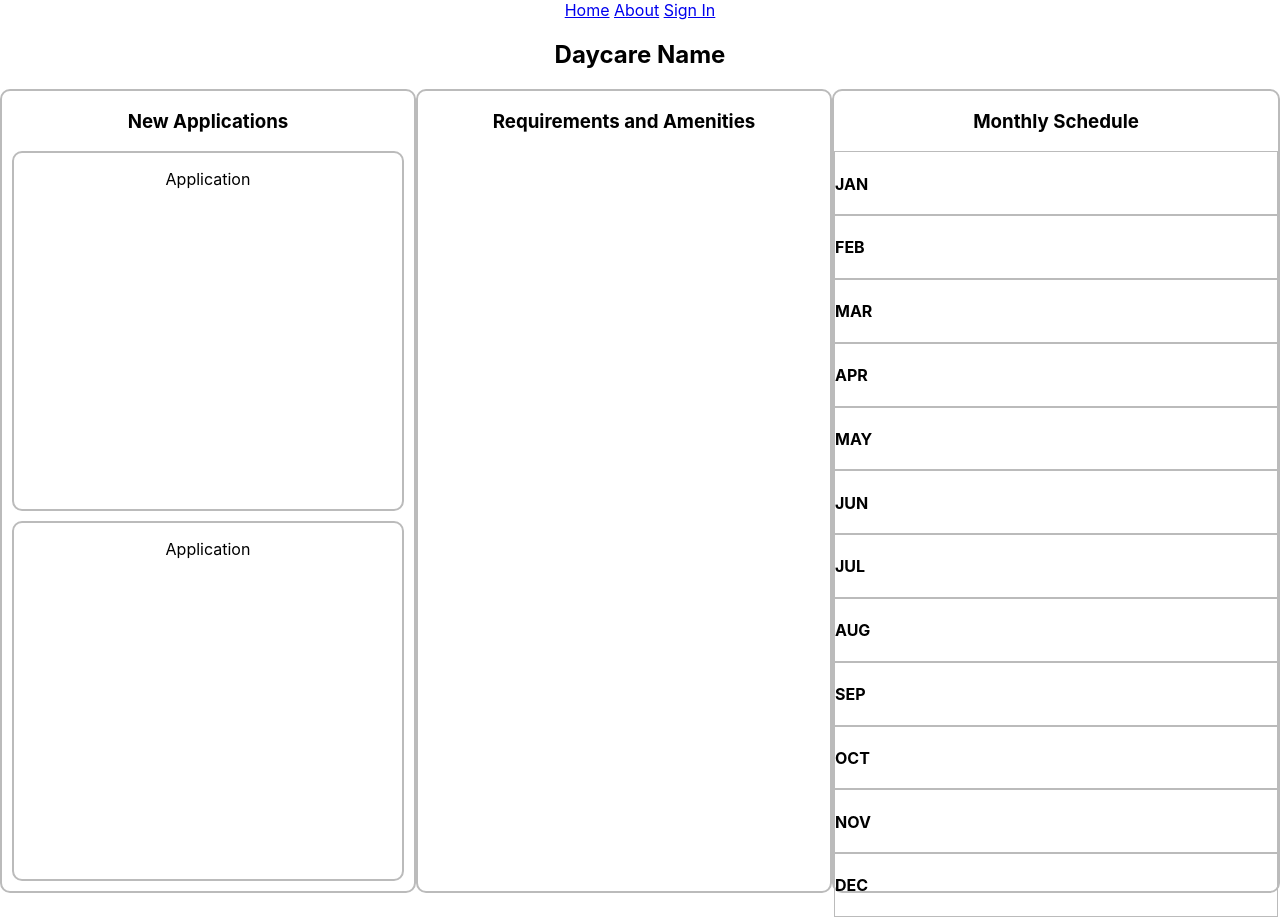
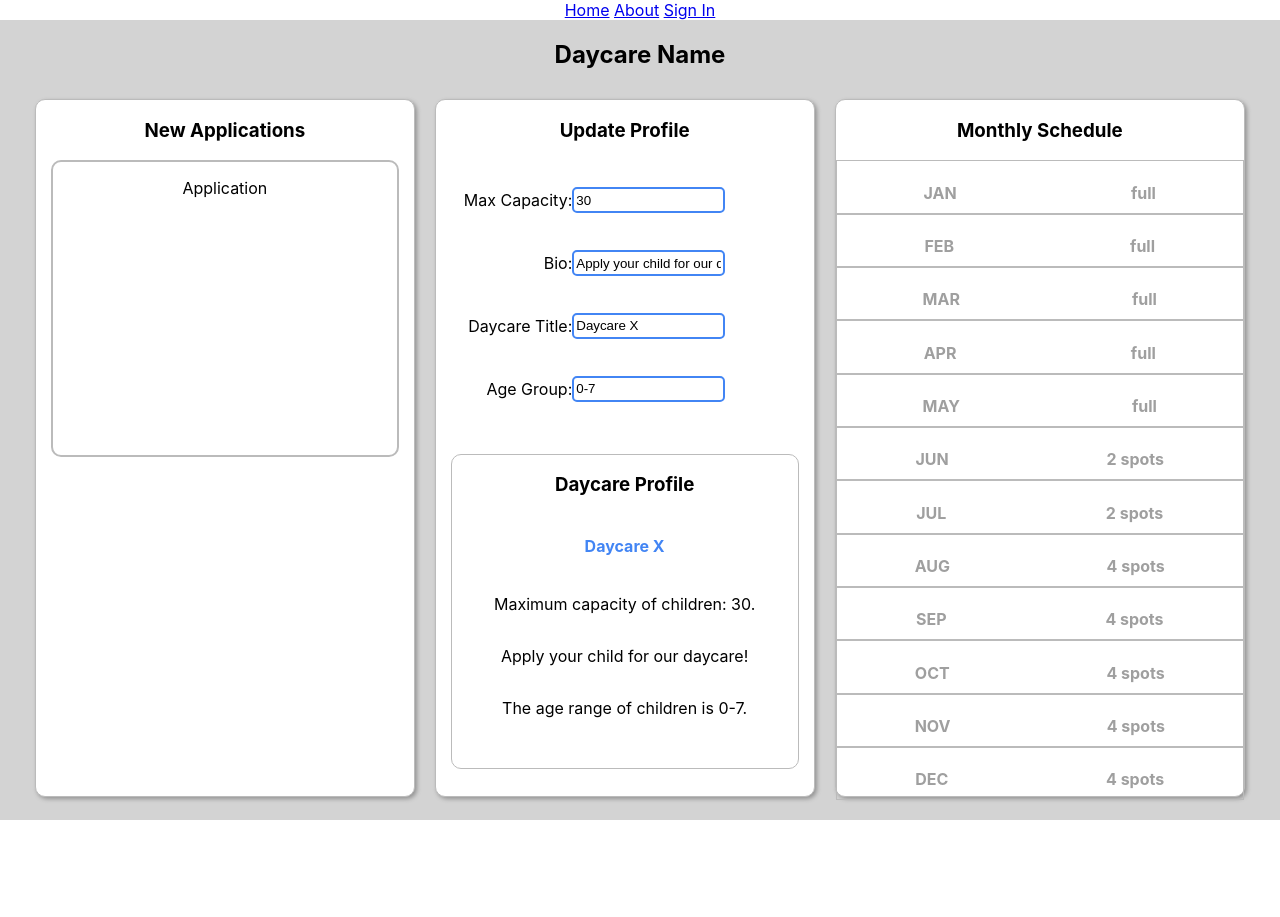
Before and after one commit to bijon7/onestop-daycare, a React (Create React App) app in the folder frontend/: page / in a window 1280 px wide. After the commit the page ends 820 px from the top, so only its background shows below. Built offline with nearby package versions, Linux system fonts and the light colour scheme.

Commit message:
fake data for monthly schedule, profile form using useState for form but not saving

```diff
--- a/frontend/src/pages/AdminDashboard.js
+++ b/frontend/src/pages/AdminDashboard.js
@@ -1,6 +1,31 @@
+import { useState } from "react";
 import "./AdminDashboard.scss";
 
+const calendarData = {
+  name: "Daycare X",
+  rating: 3,
+  jan: "full",
+  feb: "full",
+  mar: "full",
+  apr: "full",
+  may: "full",
+  jun: "2 spots",
+  jul: "2 spots",
+  aug: "4 spots",
+  sep: "4 spots",
+  oct: "4 spots",
+  nov: "4 spots",
+  dec: "4 spots",
+};
+
+
 const AdminDashboard = () => {
+
+  const [capacity, setCapacity] = useState("30");
+  const [bio, setBio] = useState("Apply your child for our daycare!");
+  const [title, setTitle] = useState("Daycare X");
+  const [age, setAge] = useState("0-7");
+
   return (
     <div className="admin-dashboard">
       <div className="daycare-name">
@@ -13,12 +38,30 @@ const AdminDashboard = () => {
             <div className="application1">
               <p>Application</p>
             </div>
-            <div className="application2">
-            <p>Application</p>
+          </div>
+          <div className="daycare-profile">
+            <h3>Update Profile</h3>
+            <form className="daycare-profile-form">
+              <label>Max Capacity:
+                <input id="capacity" type="text" value={capacity} onChange={(e) => setCapacity(e.target.value)} />
+              </label>
+              <label>Bio:
+                <input id="bio" type="text" value={bio} onChange={(e) => setBio(e.target.value)} />
+              </label>
+              <label>Daycare Title:
+                <input id="title" type="text" value={title} onChange={(e) => setTitle(e.target.value)} />
+              </label>
+              <label>Age Group:
+                <input id="age" type="text" value={age} onChange={(e) => setAge(e.target.value)} />
+              </label>
+            </form>
+            <div className="displayed-profile">
+              <h3>Daycare Profile</h3>
+              <h4 id="daycare-title">{title}</h4>
+              <p>Maximum capacity of children: {capacity}.</p>
+              <p>{bio}</p>
+              <p>The age range of children is {age}.</p>
             </div>
-          </div>
-          <div className="requirements-amenities">
-            <h3>Requirements and Amenities</h3>
           </div>
         </div>
         <div className="right">
@@ -27,39 +70,51 @@ const AdminDashboard = () => {
             <div className="months">
               <div className="jan">
                 <h4>JAN</h4>
+                <h4>{calendarData.jan}</h4>
               </div>
               <div className="feb">
                 <h4>FEB</h4>
+                <h4>{calendarData.feb}</h4>
               </div>
               <div className="mar">
                 <h4>MAR</h4>
+                <h4>{calendarData.mar}</h4>
               </div>
               <div className="apr">
                 <h4>APR</h4>
+                <h4>{calendarData.apr}</h4>
               </div>
               <div className="may">
                 <h4>MAY</h4>
+                <h4>{calendarData.may}</h4>
               </div>
               <div className="jun">
                 <h4>JUN</h4>
+                <h4>{calendarData.jun}</h4>
               </div>
               <div className="jul">
                 <h4>JUL</h4>
+                <h4>{calendarData.jul}</h4>
               </div>
               <div className="aug">
                 <h4>AUG</h4>
+                <h4>{calendarData.aug}</h4>
               </div>
               <div className="sep">
                 <h4>SEP</h4>
+                <h4>{calendarData.sep}</h4>
               </div>
               <div className="oct">
                 <h4>OCT</h4>
+                <h4>{calendarData.oct}</h4>
               </div>
               <div className="nov">
                 <h4>NOV</h4>
+                <h4>{calendarData.nov}</h4>
               </div>
               <div className="dec">
                 <h4>DEC</h4>
+                <h4>{calendarData.dec}</h4>
               </div>
             </div>
           </div>
--- a/frontend/src/pages/AdminDashboard.scss
+++ b/frontend/src/pages/AdminDashboard.scss
@@ -1,13 +1,30 @@
 .admin-dashboard {
   //border: 3px solid black;
+  background-color: #d3d3d3;
   display: flex;
   flex-direction: column;
   height: 100vh;
 }
 
+h4 {
+  color: rgb(159, 159, 159);
+}
+
+label {
+  display: flex;
+  flex-direction: row;
+  justify-content: flex-end;
+  text-align: right;
+  width: 90%;
+  line-height: 26px;
+  margin-bottom: 10px;
+}
+
 .dashboard {
   display: flex;
-  height: 100vh;
+  height: 87vh;
+  padding-left: 25px;
+  padding-right: 25px;
 }
 
 .left {
@@ -22,30 +39,71 @@
 }
 
 .new-application {
-  border: 2px solid rgb(187, 187, 187);
+  background-color: #ffffff;
+  border: 1.5px solid rgb(187, 187, 187);
   border-radius: 10px;
   height: 100%;
   width: 50%;
+  margin: 10px;
+  box-shadow: 2px 2px 4px #939393;
 }
 
-.application1, .application2 {
+.application1 {
   border: 2px solid rgb(187, 187, 187);
   border-radius: 10px;
-  margin: 10px;
-  height: 44.5%;
+  margin: 15px;
+  height: 42%;
 }
 
-.requirements-amenities {
-  border: 2px solid rgb(187, 187, 187);
+.daycare-profile {
+  background-color: #ffffff;
+  border: 1.5px solid rgb(187, 187, 187);
   border-radius: 10px;
   height: 100%;
+  width: 50%;
+  margin: 10px;
+  box-shadow: 2px 2px 4px #939393;
+}
+
+#daycare-title {
+  color: #4285F4;
+}
+
+.daycare-profile-form {
+  display: flex;
+  flex-direction: column;
+  justify-content: space-evenly;
+  height: 40%;
+  padding-right: 15%;
+}
+
+#capacity, #bio, #title, #age {
+  background-color: rgb(255, 255, 255);
+  border-radius: 5px;
+  border: 2px solid rgb(66, 133, 244);
+  width: 50%;
+}
+
+.displayed-profile {
+  border: 1.5px solid rgb(187, 187, 187);
+  border-radius: 10px;
+  height: 45%;
+  margin: 15px;
+  display: flex;
+  flex-direction: column;
+}
+
+#submit-button {
   width: 50%;
 }
 
 .monthly-schedule {
-  border: 2px solid rgb(187, 187, 187);
+  background-color: #ffffff;
+  border: 1.5px solid rgb(187, 187, 187);
   border-radius: 10px;
   height: 100%;
+  margin: 10px;
+  box-shadow: 2px 2px 4px #939393;
 }
 
 .months {
@@ -58,6 +116,7 @@
 
 .jan, .feb, .mar, .apr, .may, .jun, .jul, .aug, .sep, .oct, .nov, .dec {
   display: flex;
+  justify-content: space-around;
   border: 1px solid rgb(187, 187, 187);
-  height: 8.4%;
+  height: 8%;
 }
```
